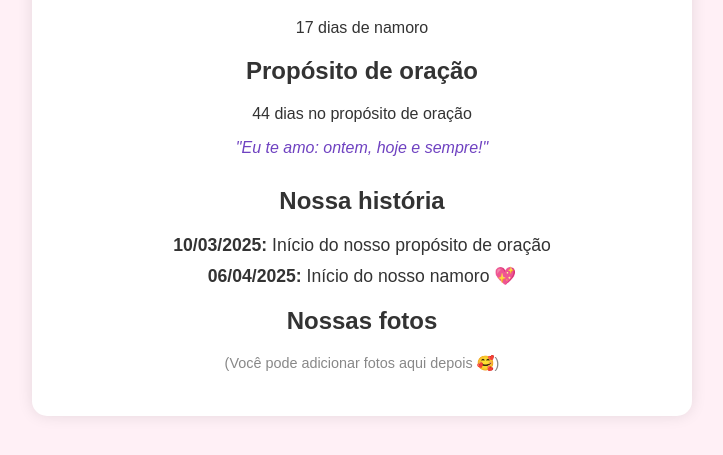
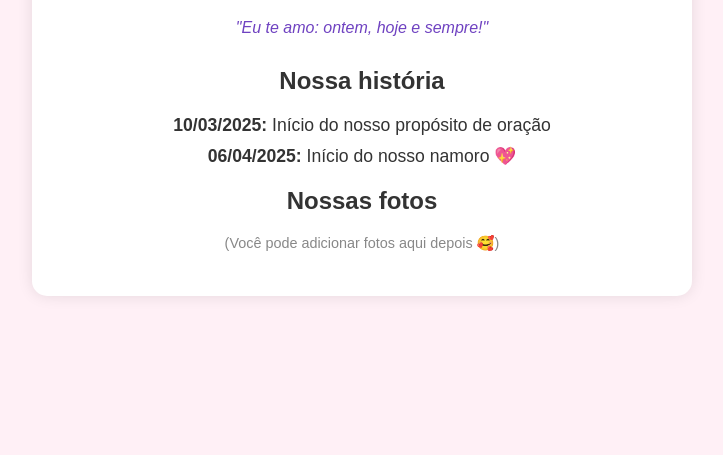
Before and after one commit to Otoniels25/contador-de-namoro, a plain HTML site: page index.html in a window 1280 px wide. Shown: the part 119-574 px from the top of the page, without its empty margins (278-1001 px from the left). Drawn offline with Linux system fonts and the light colour scheme.

Commit message:
Add files via upload

```diff
--- a/index.html
+++ b/index.html
@@ -10,11 +10,7 @@
 <body>
   <div class="container">
     <h1>Estamos juntos há</h1>
-    <div id="contador-namoro"></div>
-
-    <h2>Propósito de oração</h2>
-    <div id="contador-oracao"></div>
-
+    <div id="contador"></div>
     <p class="frase">"Eu te amo: ontem, hoje e sempre!"</p>
 
     <h2>Nossa história</h2>
```
